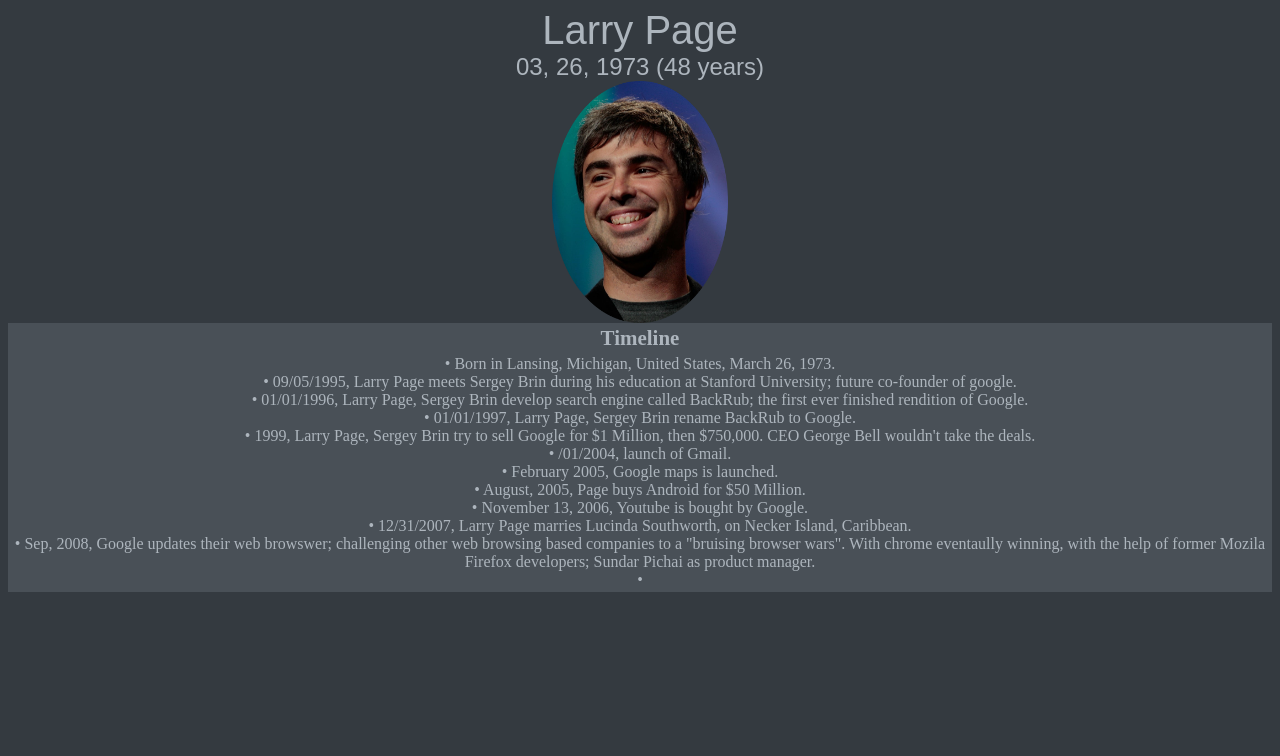
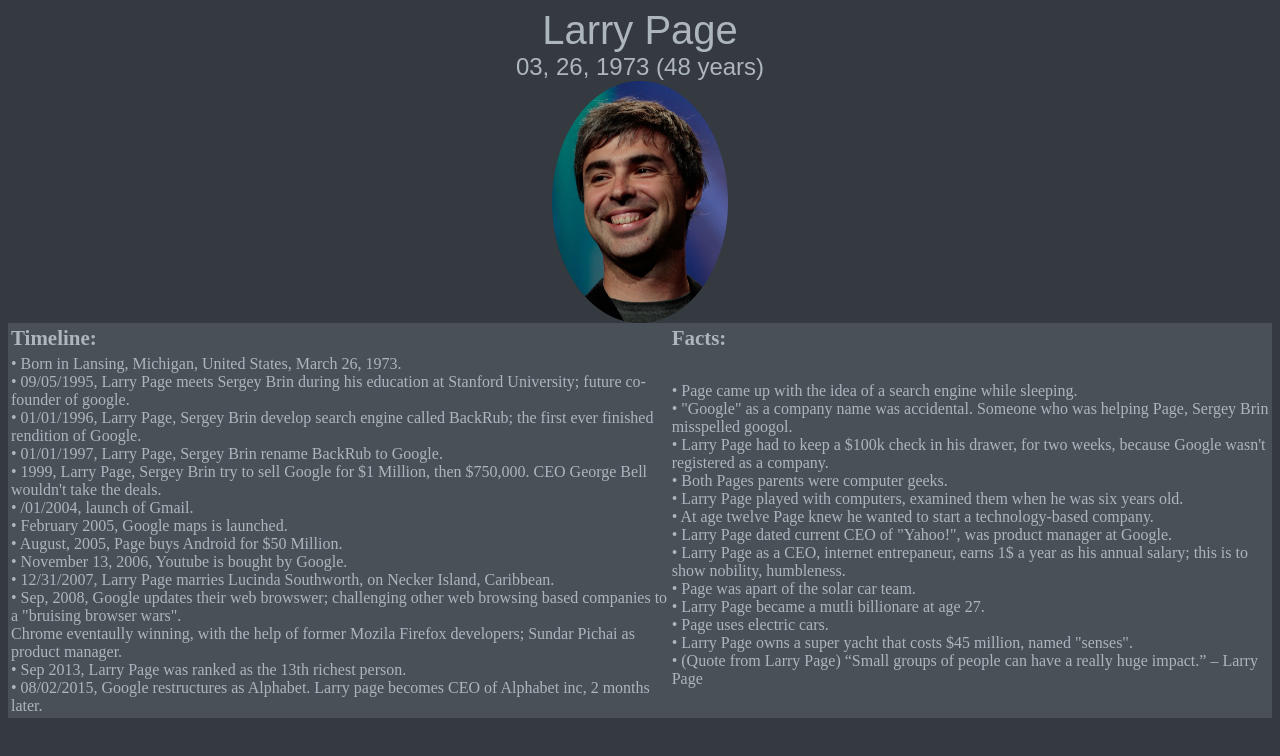
Before and after one commit to Grant-Culligan/Assignment-2-1, a plain HTML site: page index.html in a window 1280 px wide. Drawn offline with Linux system fonts and the light colour scheme.

Commit message:
added mroe text

```diff
--- a/index.html
+++ b/index.html
@@ -11,13 +11,13 @@
     <center id="title">Larry Page</center>
     <center class="text">03, 26, 1973 (48 years)</center>
     <img src="./images/Larry__Page.png" alt="Portrait of Larry Page" class="imglp">
-    <table style="width:100%;color:#adb5bd;background-color:#495057">
-      <tr style="font-size:131%">
-        <th>Timeline</th>
+    <table style="width:100%;color:#adb5bd;background-color:#495057;">
+      <tr style="font-size:131%;text-align:left;">
+        <th>Timeline:</th>
+        <th>Facts:</th>
       </tr>
       <tr>
-        <td style="text-align:center;">• Born in Lansing, Michigan, United States, March 26, 1973.<br>• 09/05/1995, Larry Page meets Sergey Brin during his education at Stanford University; future co-founder of google.<br>• 01/01/1996, Larry Page, Sergey Brin develop search engine called BackRub; the first ever finished rendition of Google.<br>• 01/01/1997, Larry Page, Sergey Brin rename BackRub to Google.<br>• 1999, Larry Page, Sergey Brin try to sell Google for $1 Million, then $750,000. CEO George Bell wouldn't take the deals.<br>• /01/2004, launch of Gmail.<br>• February 2005, Google maps is launched.<br>• August, 2005, Page buys Android for $50 Million.<br>• November 13, 2006, Youtube is bought by Google.<br>• 12/31/2007, Larry Page marries Lucinda Southworth, on Necker Island, Caribbean.<br>• Sep, 2008, Google updates their web browswer; challenging other web browsing based companies to a "bruising browser wars". With chrome eventaully winning, with the help of former Mozila Firefox developers; Sundar Pichai as product manager.<br>•
-      </td>
-    </table>
+        <td>• Born in Lansing, Michigan, United States, March 26, 1973.<br>• 09/05/1995, Larry Page meets Sergey Brin during his education at Stanford University; future co-founder of google.<br>• 01/01/1996, Larry Page, Sergey Brin develop search engine called BackRub; the first ever finished rendition of Google.<br>• 01/01/1997, Larry Page, Sergey Brin rename BackRub to Google.<br>• 1999, Larry Page, Sergey Brin try to sell Google for $1 Million, then $750,000. CEO George Bell wouldn't take the deals.<br>• /01/2004, launch of Gmail.<br>• February 2005, Google maps is launched.<br>• August, 2005, Page buys Android for $50 Million.<br>• November 13, 2006, Youtube is bought by Google.<br>• 12/31/2007, Larry Page marries Lucinda Southworth, on Necker Island, Caribbean.<br>• Sep, 2008, Google updates their web browswer; challenging other web browsing based companies to a "bruising browser wars".<br>Chrome eventaully winning, with the help of former Mozila Firefox developers; Sundar Pichai as product manager.<br>• Sep 2013, Larry Page was ranked as the 13th richest person.<br>• 08/02/2015, Google restructures as Alphabet. Larry page becomes CEO of Alphabet inc, 2 months later.</td>
+      <td>• Page came up with the idea of a search engine while sleeping.<br>• "Google" as a company name was accidental. Someone who was helping Page, Sergey Brin misspelled googol.<br>• Larry Page had to keep a $100k check in his drawer, for two weeks, because Google wasn't registered as a company.<br>• Both Pages parents were computer geeks.<br>• Larry Page played with computers, examined them when he was six years old.<br>• At age twelve Page knew he wanted to start a technology-based company.<br>• Larry Page dated current CEO of "Yahoo!", was product manager at Google.<br>• Larry Page as a CEO, internet entrepaneur,  earns 1$ a year as his annual salary; this is to show nobility, humbleness.<br>• Page was apart of the solar car team.<br>• Larry Page became a mutli billionare at age 27.<br>• Page uses electric cars.<br>• Larry Page owns a super yacht that costs $45 million, named "senses".<br>• (Quote from Larry Page) “Small groups of people can have a really huge impact.” – Larry Page
   </body>
 </html>
```
